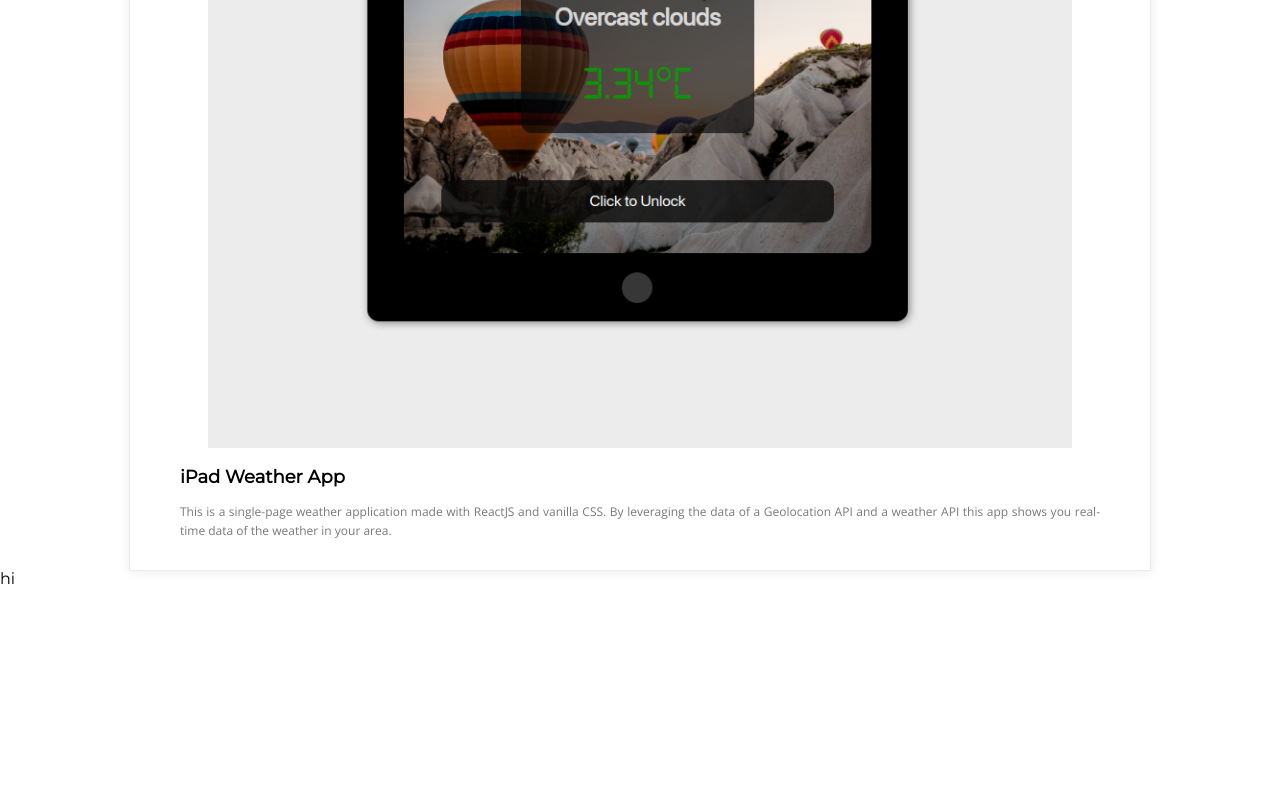
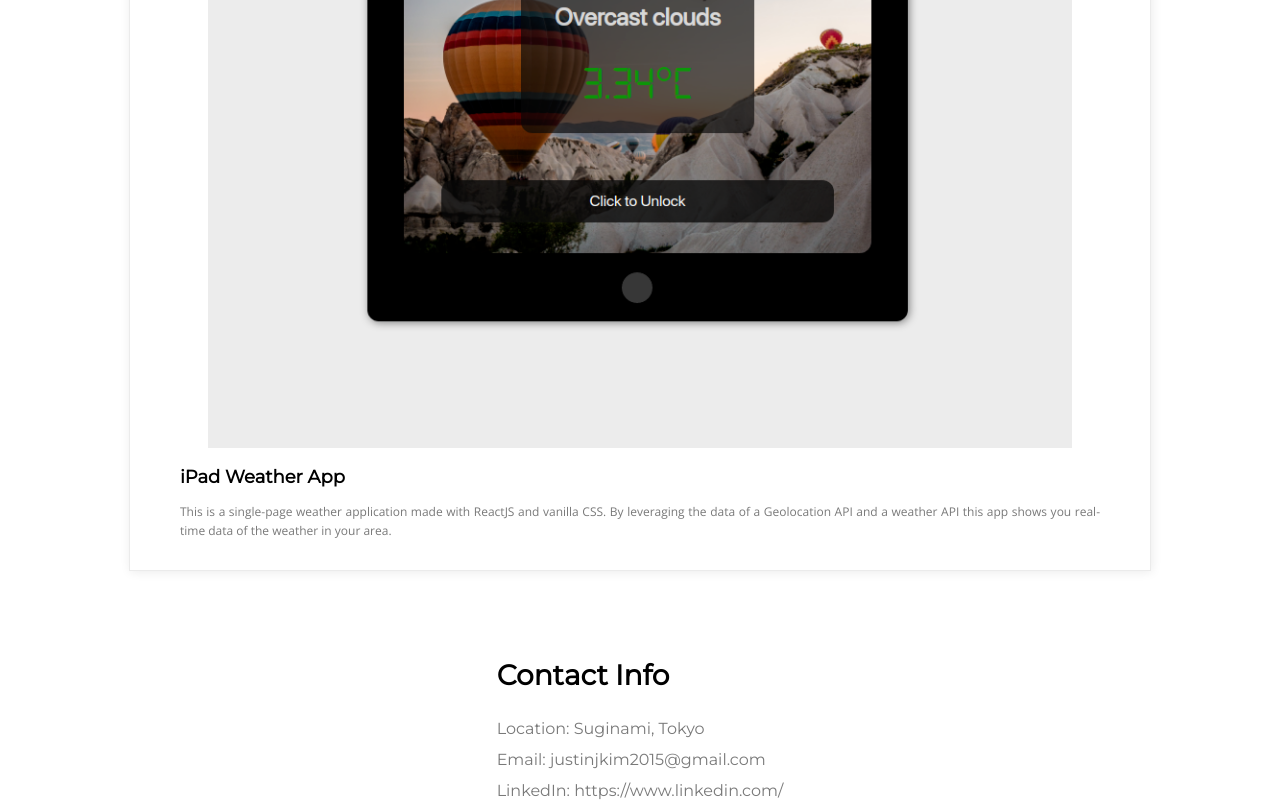
Before and after one commit to justinkim2015/portfolio-v3, a React (Create React App) app: page / in a window 1280 px wide. Shown: the part 7094-7894 px from the top of the page. Before the commit the page ends 7682 px from the top, so only its background shows below. Built offline with nearby package versions, Linux system fonts and the light colour scheme.

Commit message:
Create contact section

```diff
--- a/src/contact/Contact.js
+++ b/src/contact/Contact.js
@@ -2,7 +2,17 @@ import './contact.css'
 
 const Contact = () => {
   return (
-    <div>hi</div>
+    <section id='contact'>
+      <div className='contact-info'>
+        <h3 className='contact-title'>Contact Info</h3>
+        <p className='contact-details'>Location:  Suginami, Tokyo</p>
+        <p className='contact-details'>Email:  justinjkim2015@gmail.com</p>
+        <p className='contact-details'>LinkedIn:  https://www.linkedin.com/</p>
+      </div>
+      <div className='contact-form'>
+
+      </div>
+    </section>
   )
 };
 
--- a/src/contact/contact.css
+++ b/src/contact/contact.css
@@ -0,0 +1,19 @@
+#contact {
+  padding-top: 90px;
+  display: flex;
+  flex-direction: column;
+  justify-content: center;
+  align-items: center;
+}
+
+.contact-title {
+  font-size: 28px;
+  font-weight: 1000;
+  margin-bottom: 8px;
+  padding-bottom: 9px;
+}
+
+.contact-details {
+  color: #797979;
+  padding-top: 15px;
+}
```
